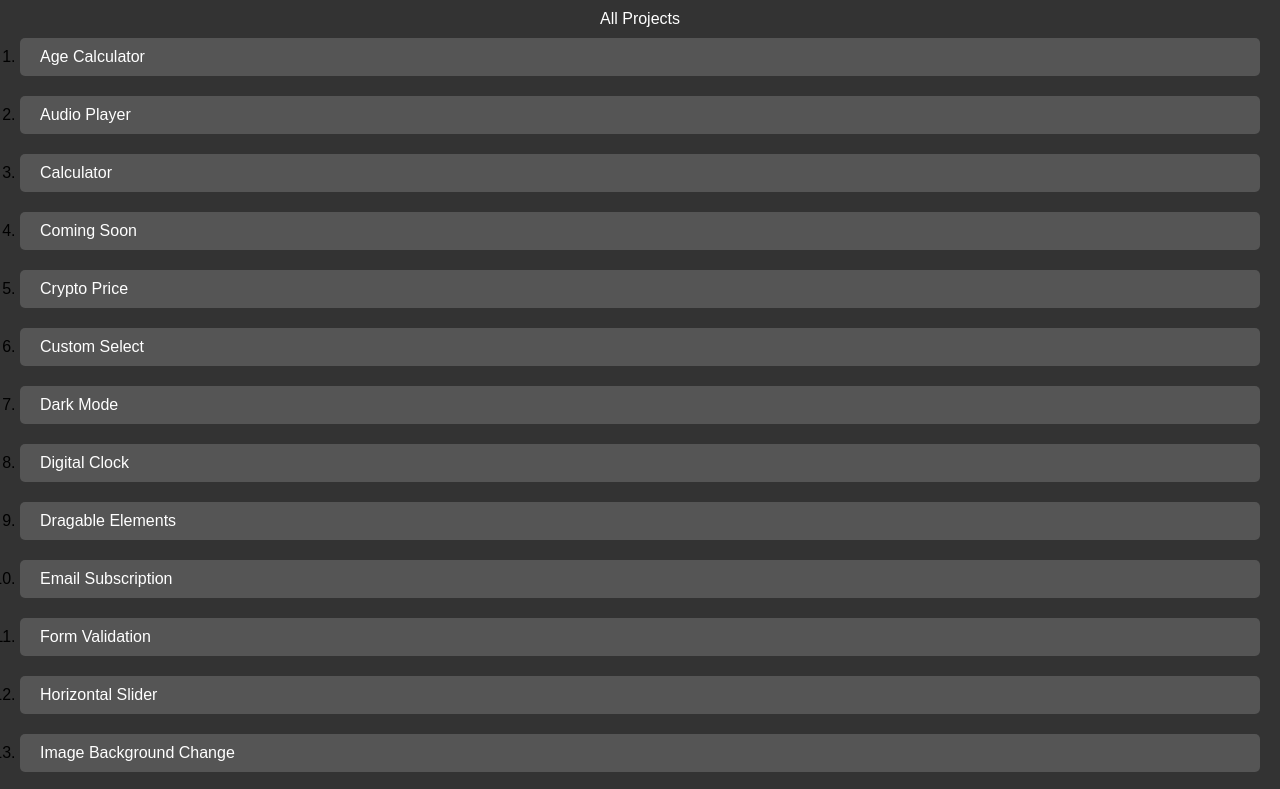
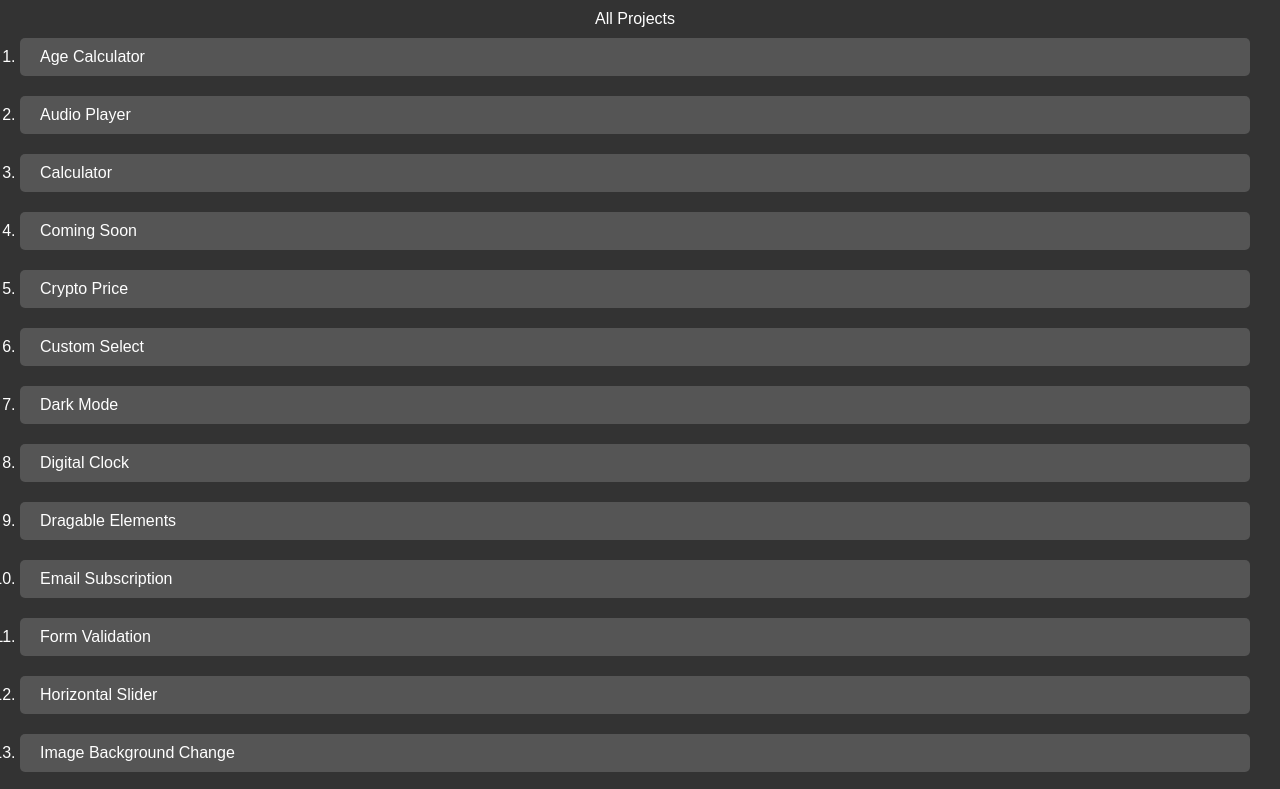
Before and after one commit to lfgraphics/30days, a plain HTML site: page index.html in a window 1280 px wide. Shown: the top 789 px of the page. Drawn offline with Linux system fonts and the light colour scheme.

Commit message:
UI Issues

```diff
--- a/styles.css
+++ b/styles.css
@@ -26,6 +26,8 @@ nav ol p{
     /* list-style-type: none; */
     margin: 0;
     padding: 0;
+    margin-right: 10px;
+    color: #fff;
     display: flex;
     flex-wrap: wrap;
     justify-content: center;
```
